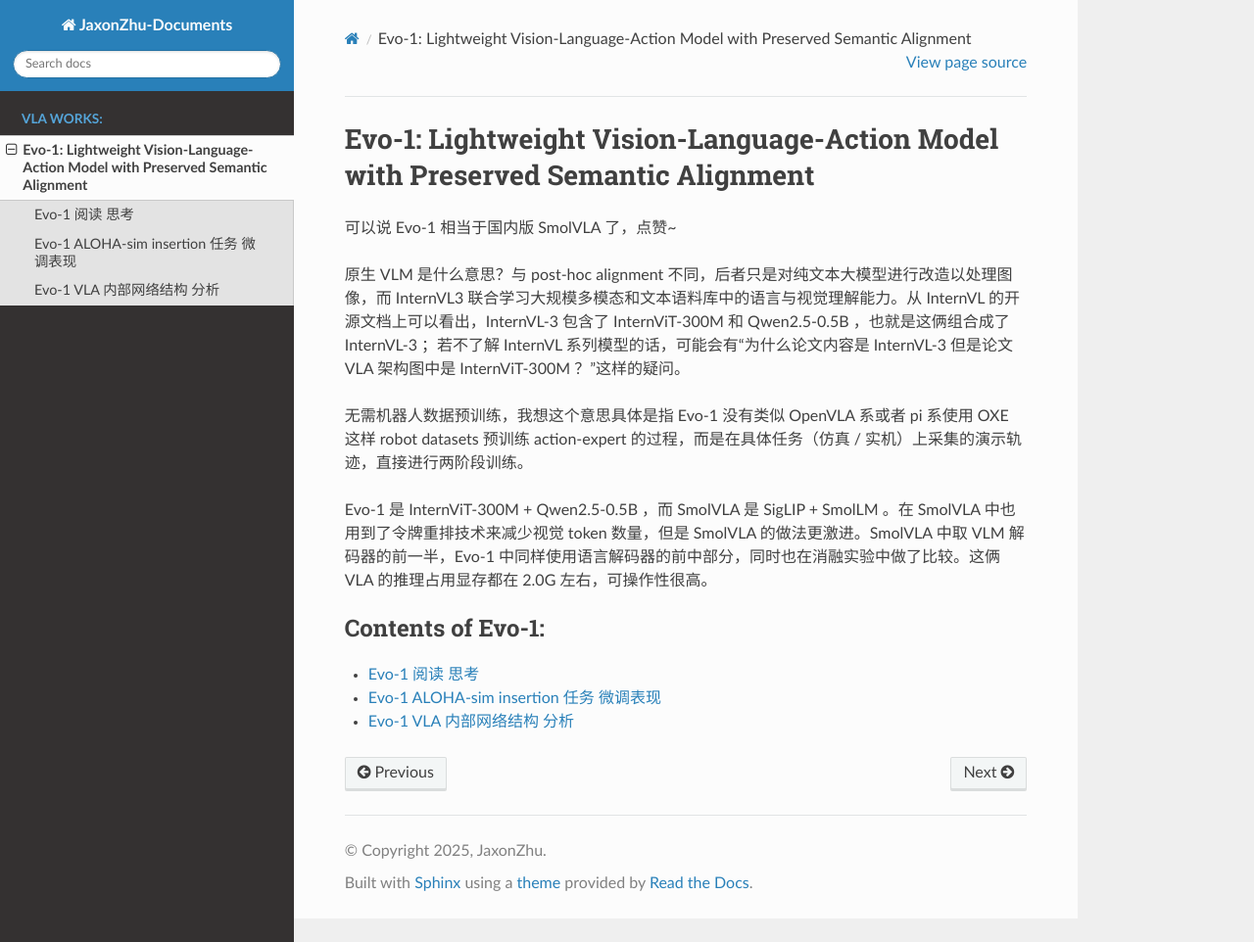
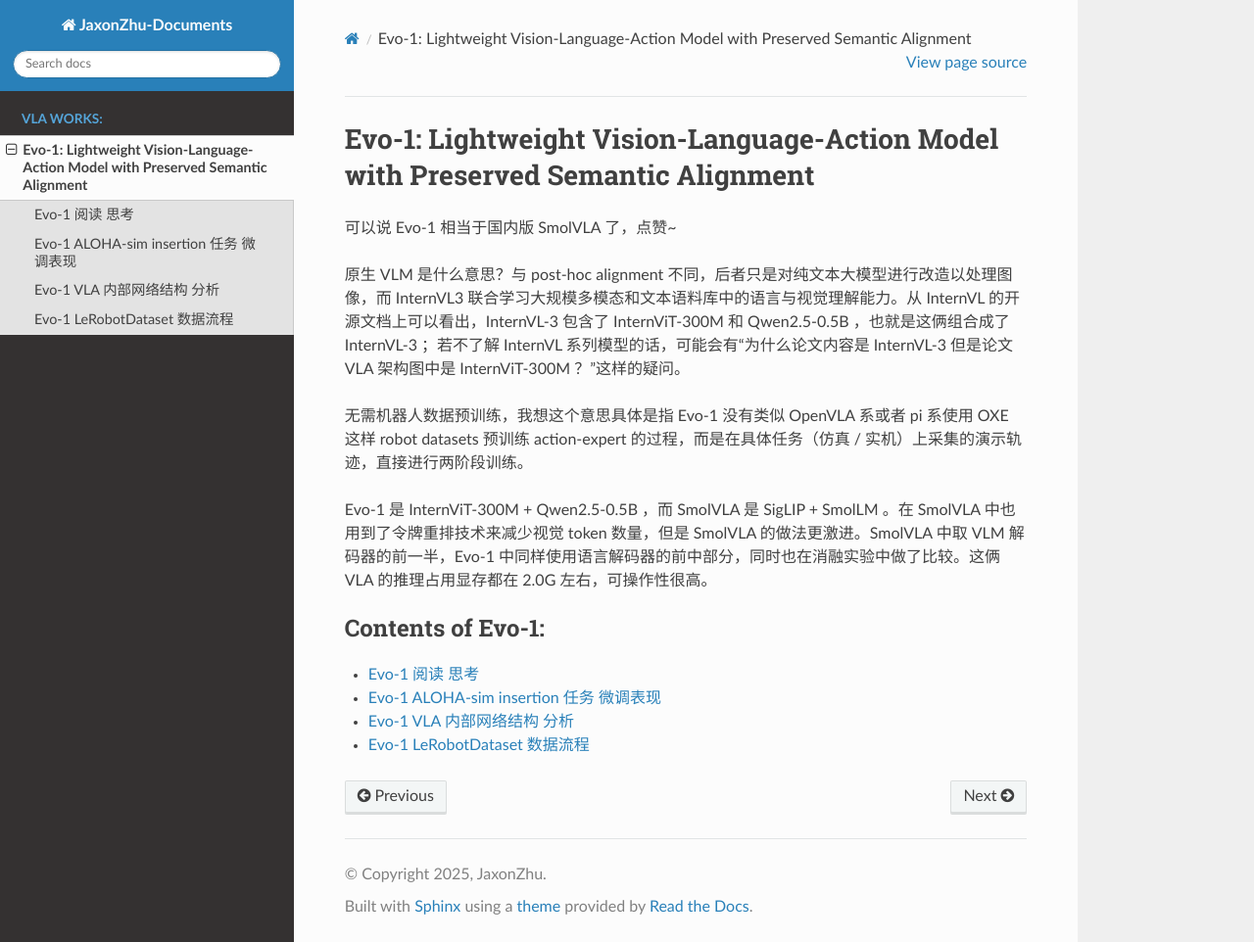
Before and after one commit to JaxonZhu/my-docs, a Sphinx documentation site: the page built from docs/source/Evo-1-HEAD.rst, in a window 1280 px wide and 962 px high. Shown: the whole window at 98% size. Built offline with Sphinx 7.4.7 and the Read the Docs theme 3.1.0, drawn with Linux system fonts in a browser that asks for light colours; pages that are not in the unit, such as notebooks, are missing from menus.

Commit message:
2025.11.30 / aw-win / add Evo-1-dataset.md

```diff
--- a/docs/source/Evo-1-HEAD.rst
+++ b/docs/source/Evo-1-HEAD.rst
@@ -16,3 +16,4 @@
    Evo-1-paper
    Evo-1-aloha-finetune
    Evo-1-networks
+   Evo-1-dataset
--- /dev/null
+++ b/docs/source/Evo-1-dataset.md
@@ -0,0 +1,3 @@
+# Evo-1 LeRobotDataset 数据流程
+
+![](images/Evo-1/Evo-1-lerobot-dataset-stream.png)
```
Also changed, not shown: docs/source/images/Evo-1/Evo-1-lerobot-dataset-stream.png (added).
